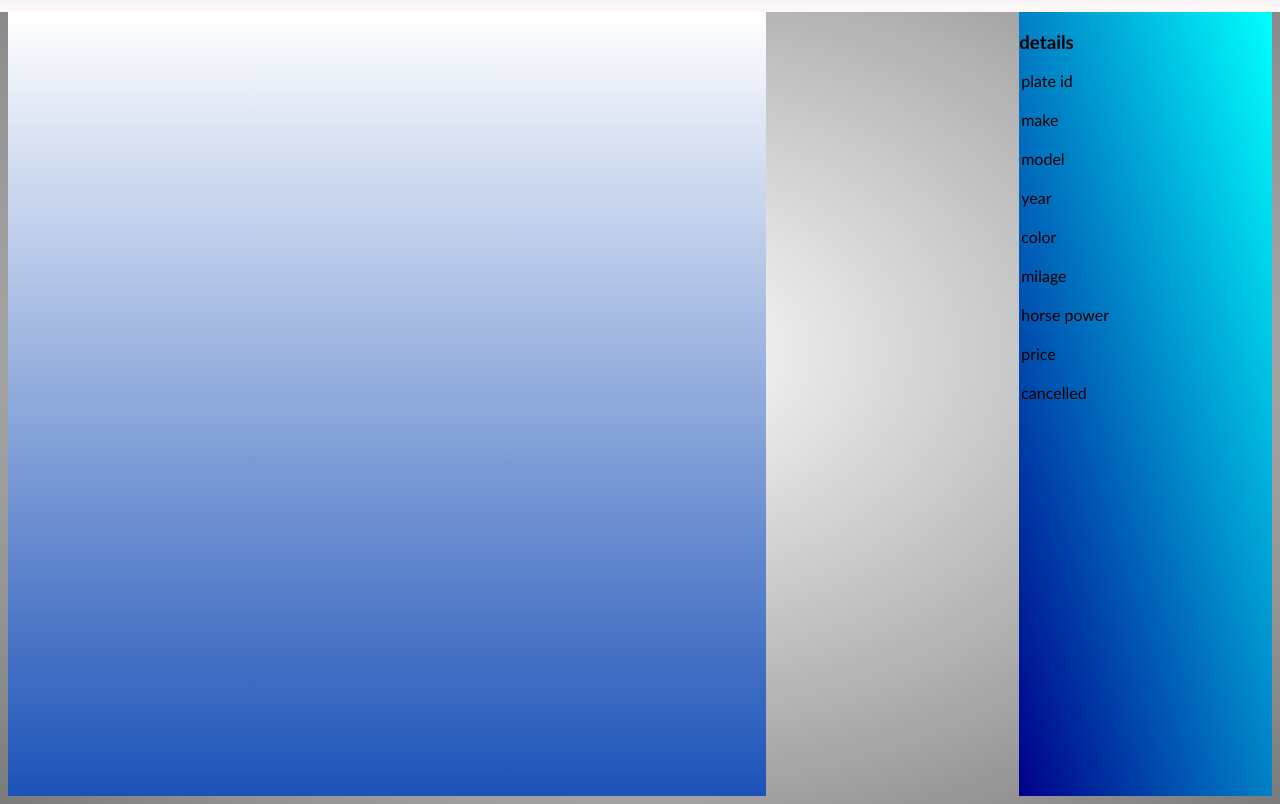
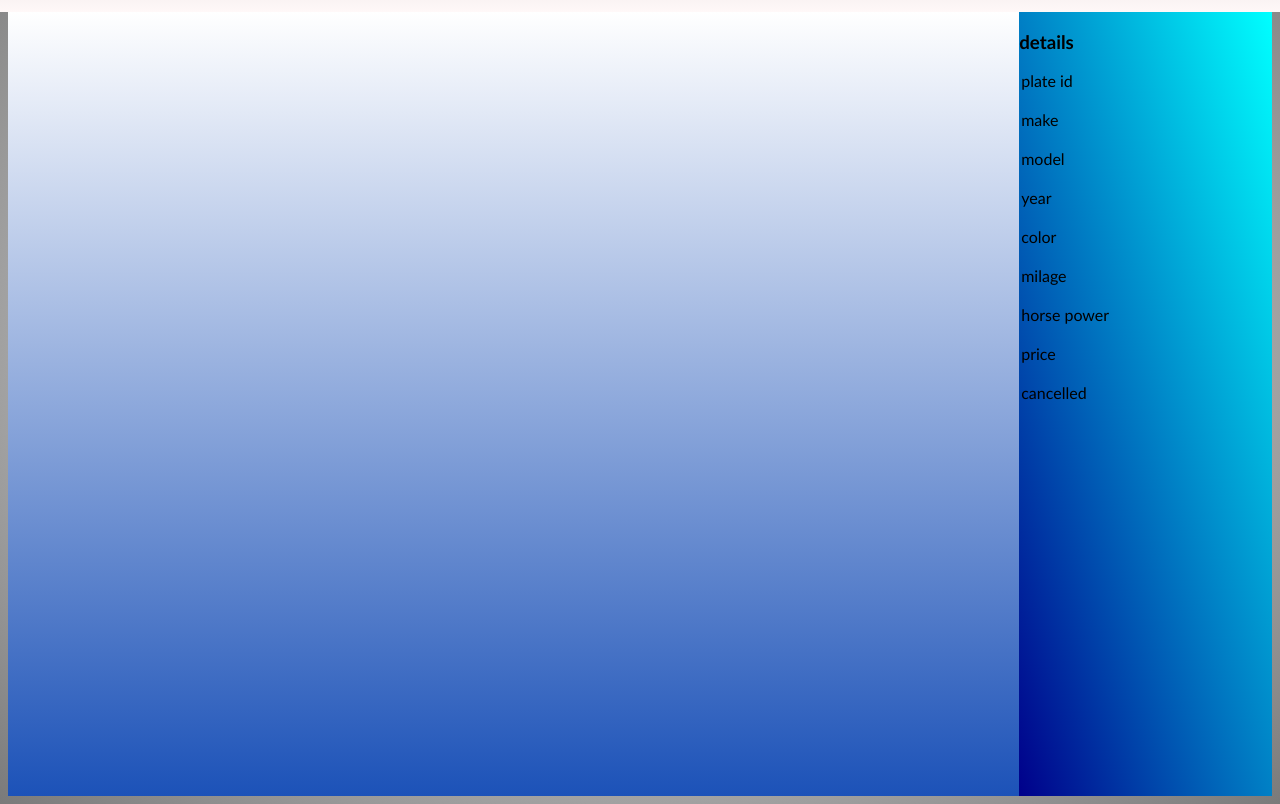
Before and after one commit to MuhammedGebril/carReservationSystem, a website: page FP/reservations.html in a window 1280 px wide. Shown: the part 100-904 px from the top of the page. Drawn offline with Linux system fonts and the light colour scheme.

Commit message:
Update styles.css

```diff
--- a/FP/styles.css
+++ b/FP/styles.css
@@ -74,6 +74,14 @@ ul{
     background-image: linear-gradient(white,rgb(28, 82, 184));
 }
 
+#items.reserve {
+    width: 80%;
+    display:flex;
+    flex-direction: row;
+    flex-wrap: wrap;
+    background-image: linear-gradient(white,rgb(28, 82, 184));
+}
+
 Img {
     height: 100px;
 }
```
